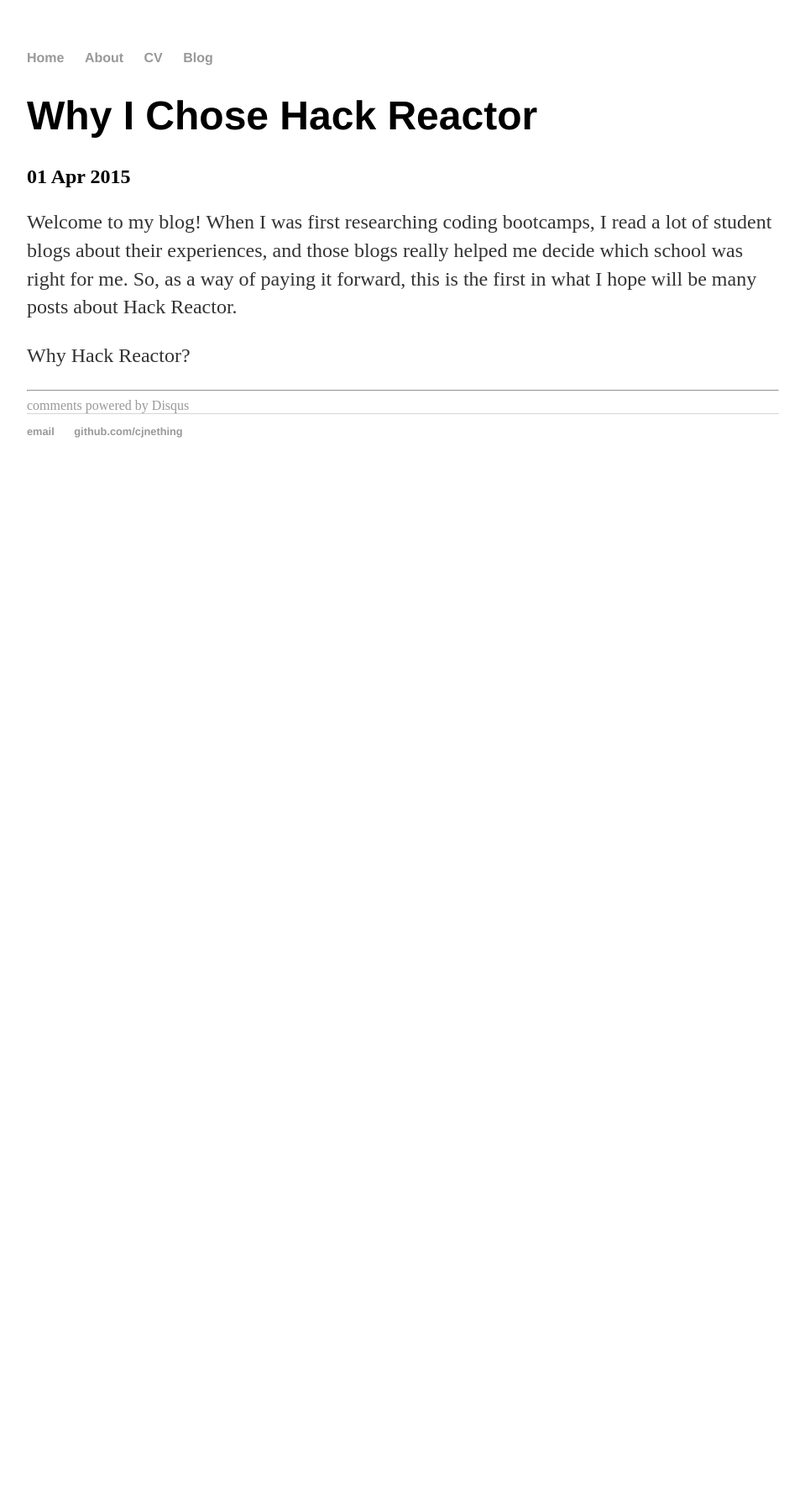
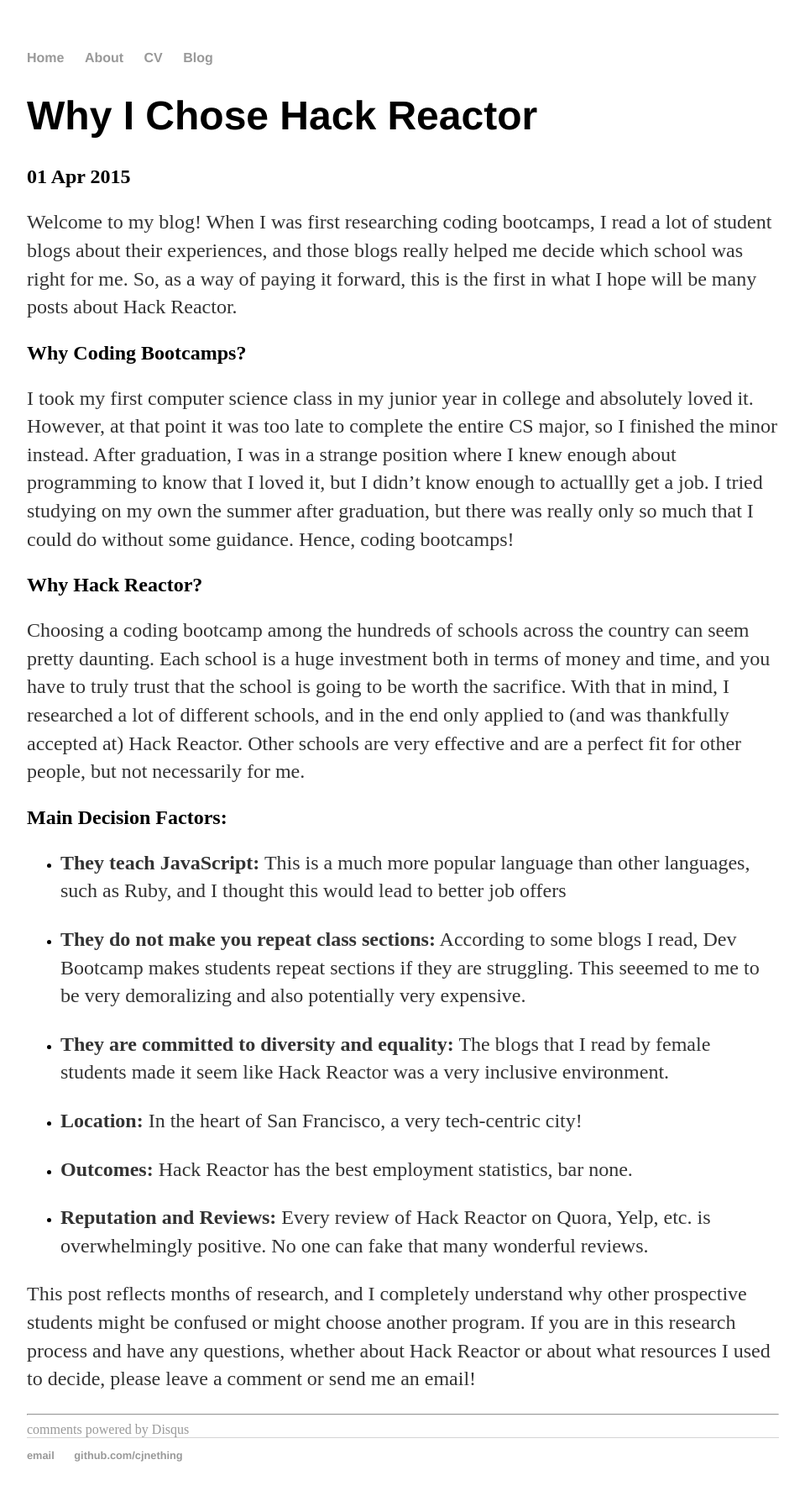
Before and after one commit to cjnething/cjnething.github.io, a Jekyll site: the page built from _posts/2015-04-01-why-hack-reactor.md, in a window 1280 px wide. Shown: the whole page at 84% size, without its empty margins (160-1119 px from the left). Built offline with Jekyll 4.4.1, drawn with Linux system fonts in a browser that asks for light colours; comment, search, counter and statistics services are not loaded; before the commit the page ends 900 px from its top, so only the background shows below that.

Commit message:
Finish first blog post

```diff
--- a/_posts/2015-04-01-why-hack-reactor.md
+++ b/_posts/2015-04-01-why-hack-reactor.md
@@ -6,4 +6,23 @@
 
 Welcome to my blog! When I was first researching coding bootcamps, I read a lot of student blogs about their experiences, and those blogs really helped me decide which school was right for me. So, as a way of paying it forward, this is the first in what I hope will be many posts about Hack Reactor.
 
-Why Hack Reactor?
+## Why Coding Bootcamps?
+I took my first computer science class in my junior year in college and absolutely loved it. However, at that point it was too late to complete the entire CS major, so I finished the minor instead. After graduation, I was in a strange position where I knew enough about programming to know that I loved it, but I didn't know enough to actuallly get a job. I tried studying on my own the summer after graduation, but there was really only so much that I could do without some guidance. Hence, coding bootcamps!
+
+## Why Hack Reactor?
+Choosing a coding bootcamp among the hundreds of schools across the country can seem pretty daunting. Each school is a huge investment both in terms of money and time, and you have to truly trust that the school is going to be worth the sacrifice. With that in mind, I researched a lot of different schools, and in the end only applied to (and was thankfully accepted at) Hack Reactor. Other schools are very effective and are a perfect fit for other people, but not necessarily for me.
+
+## Main Decision Factors:
+- **They teach JavaScript:** This is a much more popular language than other languages, such as Ruby, and I thought this would lead to better job offers
+
+- **They do not make you repeat class sections:** According to some blogs I read, Dev Bootcamp makes students repeat sections if they are struggling. This seeemed to me to be very demoralizing and also potentially very expensive.
+
+- **They are committed to diversity and equality:** The blogs that I read by female students made it seem like Hack Reactor was a very inclusive environment.
+
+- **Location:** In the heart of San Francisco, a very tech-centric city!
+
+- **Outcomes:** Hack Reactor has the best employment statistics, bar none.
+
+- **Reputation and Reviews:** Every review of Hack Reactor on Quora, Yelp, etc. is overwhelmingly positive. No one can fake that many wonderful reviews.
+
+This post reflects months of research, and I completely understand why other prospective students might be confused or might choose another program. If you are in this research process and have any questions, whether about Hack Reactor or about what resources I used to decide, please leave a comment or send me an email!
```
